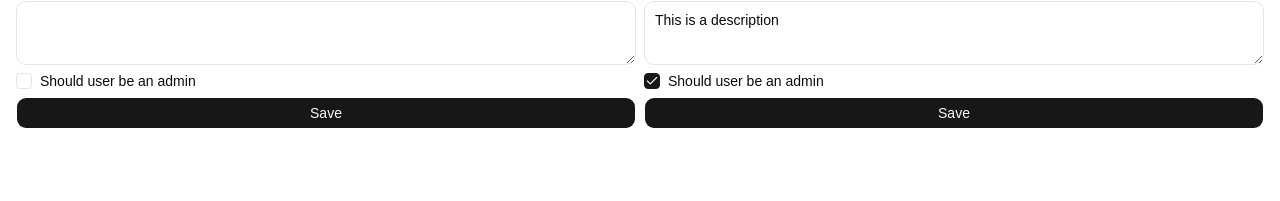
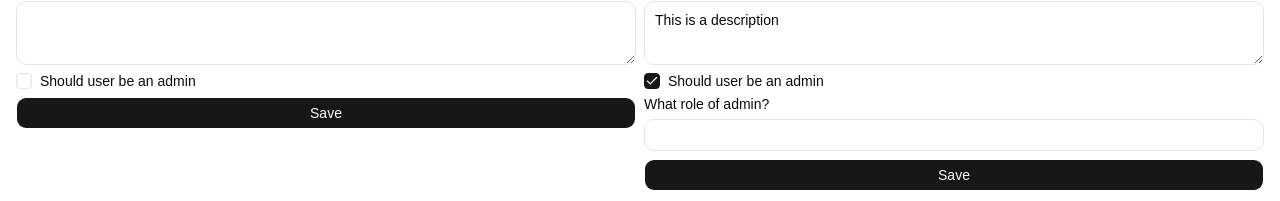
Before and after one commit to aalto95/fable-ui, a React (Vite) app: page / in a window 1280 px wide. Shown: the part 298-499 px from the top of the page. Built offline with nearby package versions, Linux system fonts and the light colour scheme.

Commit message:
Add actions with toggle feature

```diff
--- a/public/ui.json
+++ b/public/ui.json
@@ -51,8 +51,16 @@
                   {
                     "id": "checkbox-input",
                     "type": "checkbox",
-                    "name": "superuser",
-                    "label": "Should user be an admin"
+                    "name": "isAdmin",
+                    "label": "Should user be an admin",
+                    "actions": ["adminRole/toggle"]
+                  },
+                  {
+                    "id": "admin-role-input",
+                    "type": "input",
+                    "name": "adminRole",
+                    "label": "What role of admin?",
+                    "hidden": true
                   },
                   {
                     "id": "save-button",
@@ -109,7 +117,14 @@
                     "type": "checkbox",
                     "name": "superuser-2",
                     "label": "Should user be an admin",
-                    "checked": true
+                    "checked": true,
+                    "actions": ["adminRole-2/toggle"]
+                  },
+                  {
+                    "id": "admin-role-input-2",
+                    "type": "input",
+                    "name": "adminRole-2",
+                    "label": "What role of admin?"
                   },
                   {
                     "id": "save-button-2",
--- a/src/components/layout/checkbox.tsx
+++ b/src/components/layout/checkbox.tsx
@@ -5,7 +5,7 @@ import type { ICheckboxComponent } from "@/models/interfaces/component";
 
 type CheckboxProps = Pick<
   ICheckboxComponent,
-  "name" | "label" | "required" | "checked"
+  "name" | "label" | "required" | "checked" | "actions"
 >;
 
 export const Checkbox: React.FC<CheckboxProps> = ({
@@ -13,7 +13,25 @@ export const Checkbox: React.FC<CheckboxProps> = ({
   label,
   required,
   checked,
+  actions,
 }) => {
+  const playActions = () => {
+    actions?.forEach((action) => {
+      const [id, event] = action.split("/");
+      const element = document.getElementById(id);
+
+      if (id) {
+        switch (event) {
+          case "toggle":
+            element?.toggleAttribute("hidden");
+            break;
+          default:
+            break;
+        }
+      }
+    });
+  };
+
   return (
     <BaseField orientation="horizontal">
       <BaseCheckbox
@@ -21,6 +39,7 @@ export const Checkbox: React.FC<CheckboxProps> = ({
         name={name}
         required={required}
         defaultChecked={checked}
+        onClick={playActions}
       />
       <BaseLabel htmlFor={name}>{label}</BaseLabel>
     </BaseField>
--- a/src/components/layout/datepicker.tsx
+++ b/src/components/layout/datepicker.tsx
@@ -5,7 +5,7 @@ import type { IDatepickerComponent } from "@/models/interfaces/component";
 
 type DatePickerProps = Pick<
   IDatepickerComponent,
-  "name" | "label" | "defaultValue" | "required"
+  "name" | "label" | "defaultValue" | "required" | "hidden"
 >;
 
 function formatDate(date: string | undefined) {
@@ -20,9 +20,10 @@ export const Datepicker: React.FC<DatePickerProps> = ({
   label,
   defaultValue,
   required,
+  hidden,
 }) => {
   return (
-    <BaseField>
+    <BaseField id={name} hidden={hidden}>
       {label ?? <BaseLabel>{label}</BaseLabel>}
       <BaseInput
         type="date"
--- a/src/components/layout/input.tsx
+++ b/src/components/layout/input.tsx
@@ -5,7 +5,7 @@ import type { IInputComponent } from "@/models/interfaces/component";
 
 type InputProps = Pick<
   IInputComponent,
-  "name" | "label" | "required" | "defaultValue"
+  "name" | "label" | "required" | "defaultValue" | "hidden"
 >;
 
 export const Input: React.FC<InputProps> = ({
@@ -13,12 +13,12 @@ export const Input: React.FC<InputProps> = ({
   label,
   required,
   defaultValue,
+  hidden,
 }) => {
   return (
-    <BaseField>
+    <BaseField id={name} hidden={hidden}>
       {label && <BaseLabel>{label}</BaseLabel>}
       <BaseInput
-        id={name}
         name={name}
         required={required}
         defaultValue={defaultValue}
--- a/src/components/layout/select.tsx
+++ b/src/components/layout/select.tsx
@@ -6,7 +6,7 @@ import type { ISelectComponent } from "@/models/interfaces/component";
 
 type SelectFieldProps = Pick<
   ISelectComponent,
-  "name" | "label" | "options" | "required"
+  "name" | "label" | "options" | "required" | "hidden"
 >;
 
 export const SelectField: React.FC<SelectFieldProps> = ({
@@ -14,10 +14,11 @@ export const SelectField: React.FC<SelectFieldProps> = ({
   label,
   options,
   required,
+  hidden,
   ...rest
 }) => {
   return (
-    <BaseField>
+    <BaseField id={name} hidden={hidden}>
       <BaseLabel>{label}</BaseLabel>
       <BaseSelect
         name={name}
--- a/src/components/layout/textarea.tsx
+++ b/src/components/layout/textarea.tsx
@@ -5,7 +5,7 @@ import type { ITextareaComponent } from "@/models/interfaces/component";
 
 type TextareaProps = Pick<
   ITextareaComponent,
-  "name" | "label" | "defaultValue" | "required"
+  "name" | "label" | "defaultValue" | "required" | "hidden"
 >;
 
 export const Textarea: React.FC<TextareaProps> = ({
@@ -13,9 +13,10 @@ export const Textarea: React.FC<TextareaProps> = ({
   label,
   defaultValue,
   required,
+  hidden,
 }) => {
   return (
-    <BaseField>
+    <BaseField id={name} hidden={hidden}>
       {label && <BaseLabel>{label}</BaseLabel>}
       <BaseTextarea
         name={name}
--- a/src/models/interfaces/component.ts
+++ b/src/models/interfaces/component.ts
@@ -15,6 +15,7 @@ export interface IInputComponent extends IBaseComponent<"input"> {
   label?: string;
   defaultValue?: string;
   required?: boolean;
+  hidden?: boolean;
 }
 
 export interface ITextareaComponent extends IBaseComponent<"textarea"> {
@@ -22,6 +23,7 @@ export interface ITextareaComponent extends IBaseComponent<"textarea"> {
   label?: string;
   defaultValue?: string;
   required?: boolean;
+  hidden?: boolean;
 }
 
 export interface IDatepickerComponent extends IBaseComponent<"datepicker"> {
@@ -29,6 +31,7 @@ export interface IDatepickerComponent extends IBaseComponent<"datepicker"> {
   label?: string;
   defaultValue?: string;
   required?: boolean;
+  hidden?: boolean;
 }
 
 export interface ISelectOption {
@@ -41,6 +44,7 @@ export interface ISelectComponent extends IBaseComponent<"select"> {
   label?: string;
   options?: ISelectOption[];
   required?: boolean;
+  hidden?: boolean;
 }
 
 export interface ICheckboxComponent extends IBaseComponent<"checkbox"> {
@@ -48,6 +52,7 @@ export interface ICheckboxComponent extends IBaseComponent<"checkbox"> {
   label?: string;
   required?: boolean;
   checked?: boolean;
+  actions?: string[];
 }
 
 export interface IHStackComponent extends IBaseComponent<"h_stack"> {
```
